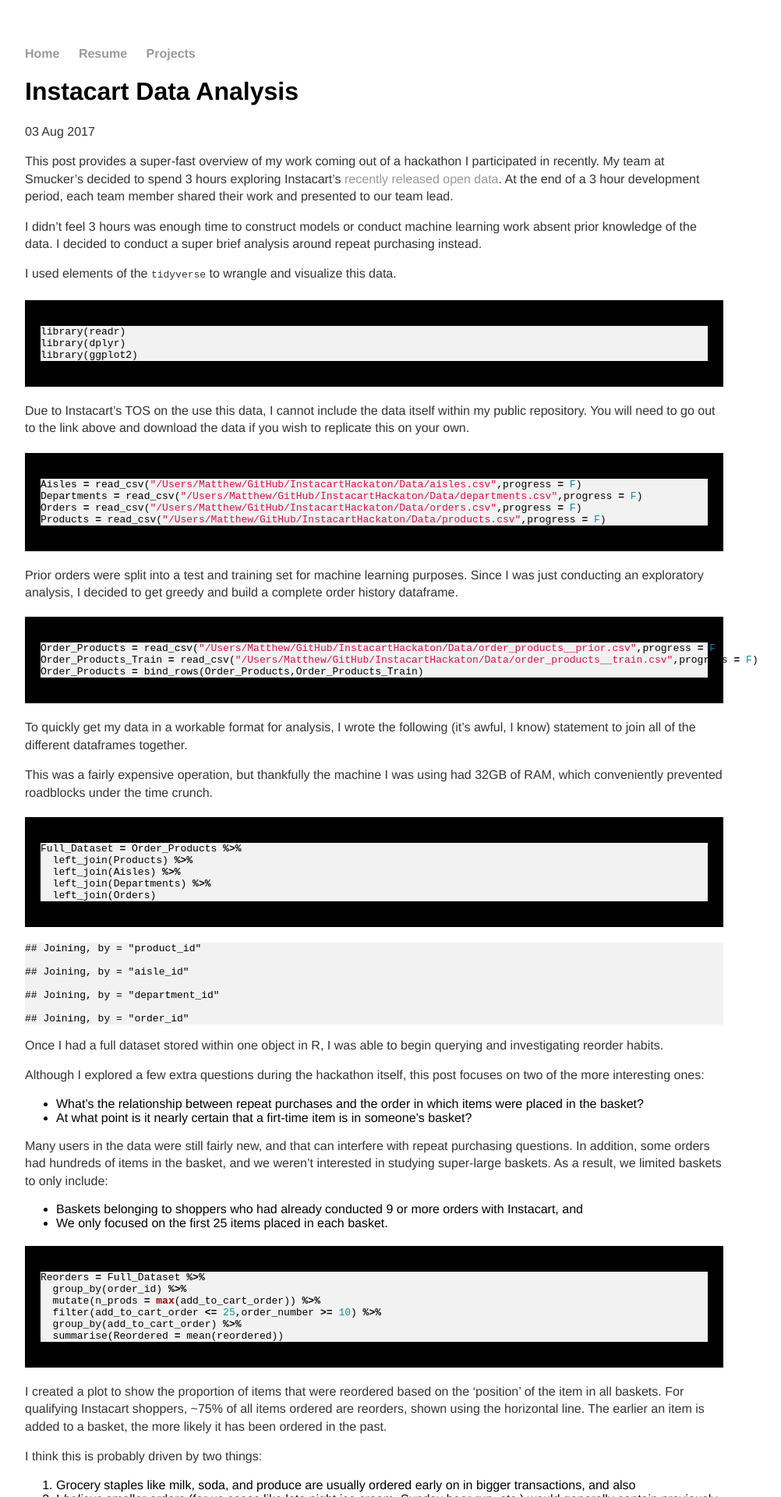
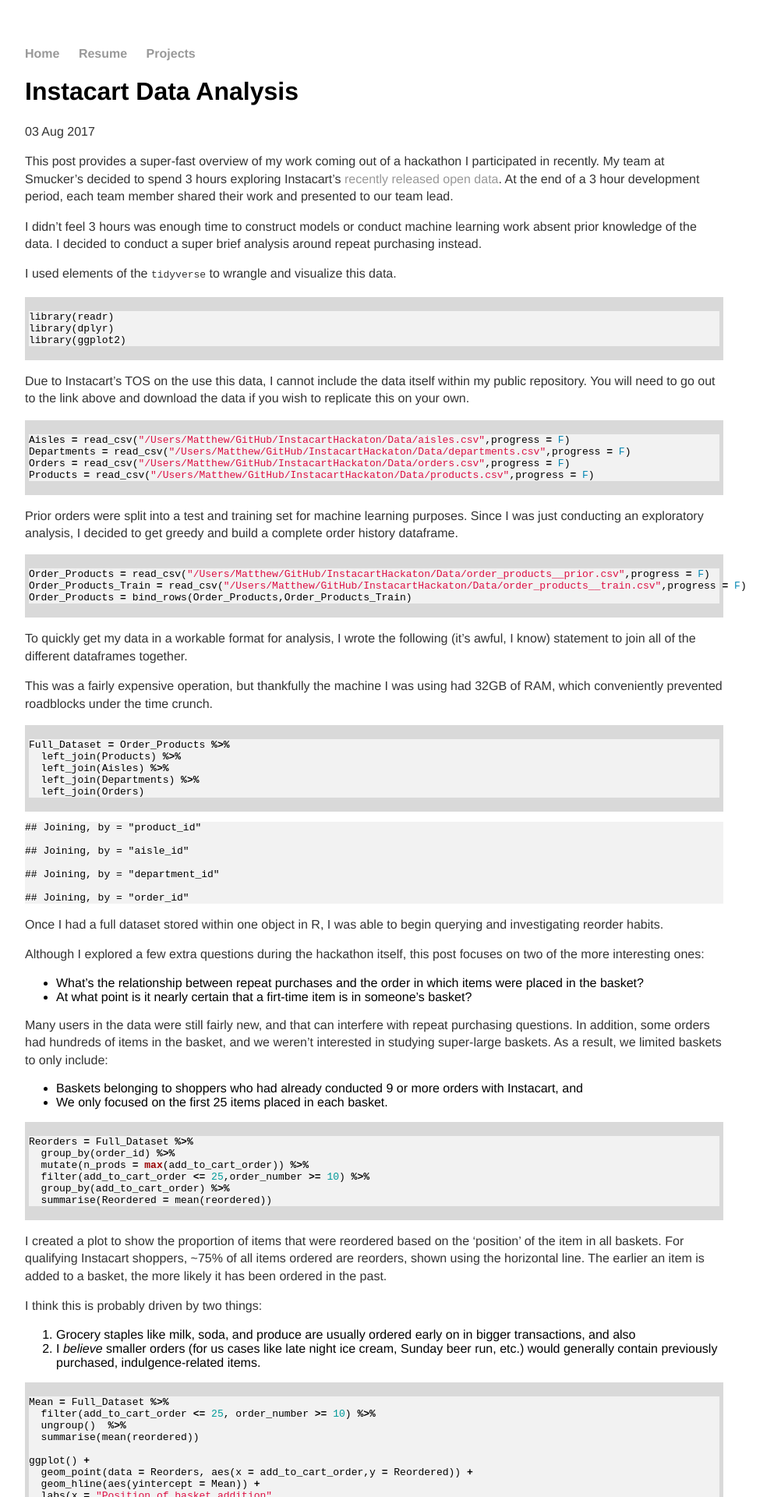
Before and after one commit to MatthewBrower/matthewbrower.github.io, a Jekyll site: the page built from _posts/2017-08-03-Instacart-Data-Analysis.md, in a window 1280 px wide. Shown: the top 1920 px of the page at 78% size, without its empty margins (160-1162 px from the left). Built offline with Jekyll 4.4.1, drawn with Linux system fonts in a browser that asks for light colours; our own code applies the rules of GitHub Pages for plain Markdown files.

Commit message:
Update main.css

```diff
--- a/css/main.css
+++ b/css/main.css
@@ -45,9 +45,9 @@
 }
 
 .language-r {
-    background-color: black;
-    margin: 20px 0 20px 0;
-    padding: 20px;
+    background: #d9d9d9;
+    margin: 5px 0 5px 0;
+    padding: 5px;
 }
 
 .highlight  { background: #f2f2f2; }
```
